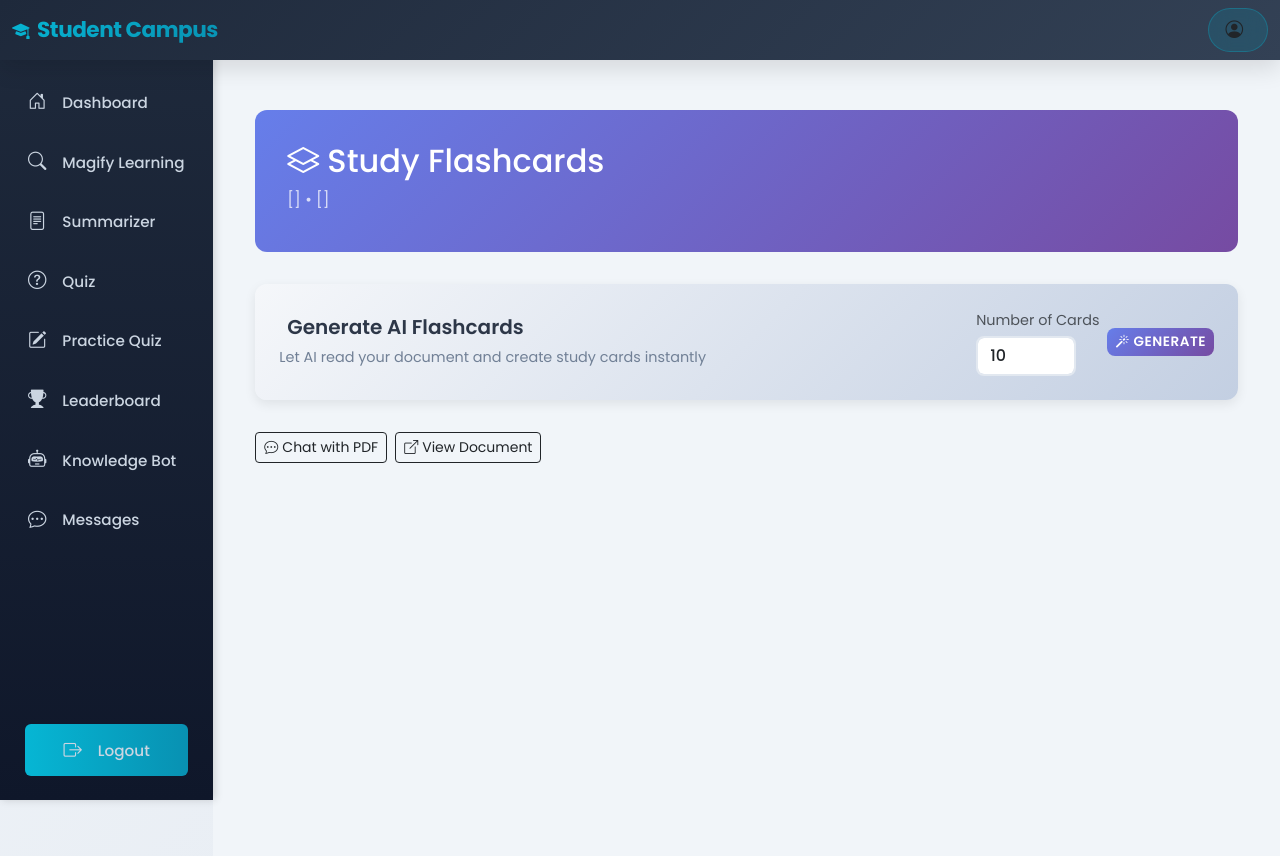
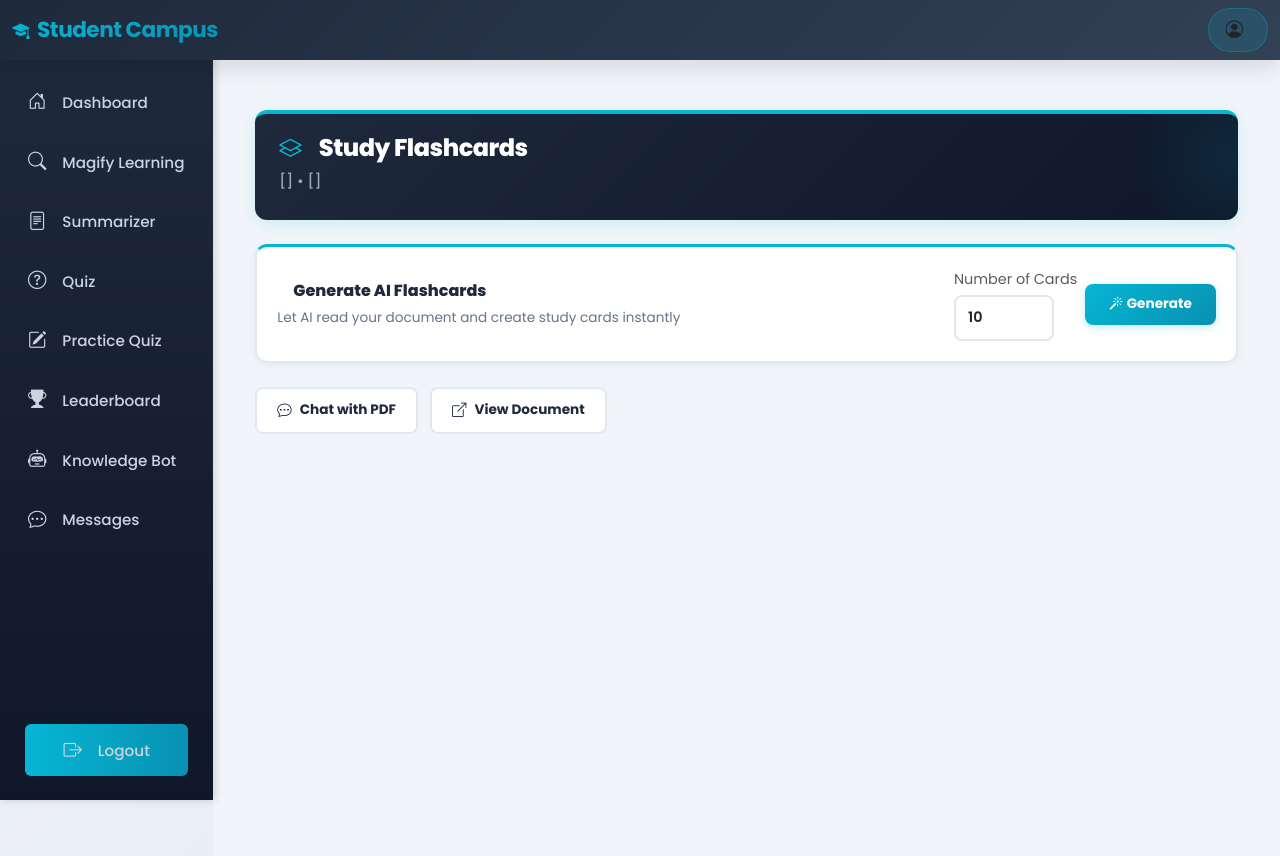
Before and after one commit to Roshan0909/LangChain-PDF-Processor, a Django app: template campus/templates/students/flashcards.html in a window 1280 px wide. Run offline with Django 5.2, Linux system fonts and the light colour scheme; the template is opened without the code that fills it: most values are stand-ins (such as "Sample title", 1, 10 or a date in 2020).

Commit message:
pdf chta and flashcards ui styles updated

```diff
--- a/campus/templates/students/flashcards.html
+++ b/campus/templates/students/flashcards.html
@@ -38,12 +38,12 @@
     <div id="status" class="alert alert-info d-none"></div>
 
     <!-- Action Buttons -->
-    <div class="mb-4 d-flex gap-2">
-        <a href="{% url 'pdf_chat' note.id %}" class="btn btn-outline-dark btn-sm">
-            <i class="bi bi-chat-dots me-1"></i>Chat with PDF
+    <div class="action-buttons">
+        <a href="{% url 'pdf_chat' note.id %}" class="btn-action">
+            <i class="bi bi-chat-dots"></i>Chat with PDF
         </a>
-        <a href="{{ note.pdf_file.url }}" class="btn btn-outline-dark btn-sm" target="_blank">
-            <i class="bi bi-box-arrow-up-right me-1"></i>View Document
+        <a href="{{ note.pdf_file.url }}" class="btn-action" target="_blank">
+            <i class="bi bi-box-arrow-up-right"></i>View Document
         </a>
     </div>
 
@@ -54,89 +54,144 @@
 <style>
 /* Header Section */
 .flashcard-header {
-    background: linear-gradient(135deg, #667eea 0%, #764ba2 100%);
+    background: linear-gradient(135deg, #1E293B 0%, #0F172A 100%);
+    border-top: 4px solid #06B6D4;
     color: white;
-    padding: 2rem;
-    border-radius: 12px;
-    margin-bottom: 2rem;
+    padding: 1.25rem 1.5rem;
+    border-radius: 0.75rem;
+    margin-bottom: 1.5rem;
+    box-shadow: 0 4px 16px rgba(6, 182, 212, 0.15);
+    position: relative;
+    overflow: hidden;
+}
+
+.flashcard-header::before {
+    content: '';
+    position: absolute;
+    top: -50%;
+    right: -10%;
+    width: 200px;
+    height: 200px;
+    background: radial-gradient(circle, rgba(6, 182, 212, 0.1) 0%, transparent 70%);
+    border-radius: 50%;
+    pointer-events: none;
+}
+
+.flashcard-header h2 {
+    font-size: 1.5rem;
+    font-weight: 800;
+    margin-bottom: 0.3rem;
+    display: flex;
+    align-items: center;
+    gap: 0.6rem;
+    letter-spacing: -0.5px;
+}
+
+.flashcard-header h2 i {
+    color: #06B6D4;
+    font-size: 1.4rem;
+}
+
+.flashcard-header p {
+    color: #cbd5e1;
+    font-size: 0.9rem;
+    margin: 0;
+    font-weight: 500;
 }
 
 /* Generate Controls */
 .generate-section {
-    background: linear-gradient(135deg, #f5f7fa 0%, #c3cfe2 100%);
-    border-radius: 12px;
-    padding: 1.5rem;
-    margin-bottom: 2rem;
-    box-shadow: 0 4px 12px rgba(0, 0, 0, 0.08);
+    background: white;
+    border: 2px solid #e2e8f0;
+    border-radius: 0.75rem;
+    padding: 1.25rem;
+    margin-bottom: 1.5rem;
+    box-shadow: 0 2px 8px rgba(0, 0, 0, 0.05);
+    border-top: 3px solid #06B6D4;
 }
 
 .generate-section h5 {
-    color: #2d3748;
-    font-weight: 600;
+    color: #1E293B;
+    font-weight: 800;
     margin-bottom: 0.5rem;
+    font-size: 1rem;
+    display: flex;
+    align-items: center;
+    gap: 0.5rem;
+}
+
+.generate-section h5 i {
+    color: #06B6D4;
+    font-size: 1.1rem;
 }
 
 .generate-section p {
-    color: #718096;
-    font-size: 0.9rem;
+    color: #64748B;
+    font-size: 0.85rem;
+    margin-bottom: 0;
 }
 
 /* Number Input */
 #numCards {
     border: 2px solid #e2e8f0;
-    border-radius: 8px;
-    font-weight: 500;
+    border-radius: 0.5rem;
+    font-weight: 600;
     transition: all 0.3s ease;
+    padding: 0.65rem 0.75rem;
+    font-size: 0.9rem;
 }
 
 #numCards:focus {
-    border-color: #667eea;
-    box-shadow: 0 0 0 3px rgba(102, 126, 234, 0.1);
+    outline: none;
+    border-color: #06B6D4;
+    box-shadow: 0 0 0 3px rgba(6, 182, 212, 0.1);
 }
 
 /* Generate Button */
 #generateBtn {
-    background: linear-gradient(135deg, #667eea 0%, #764ba2 100%);
+    background: linear-gradient(135deg, #06B6D4 0%, #0891B2 100%);
     border: none;
-    border-radius: 8px;
-    font-weight: 600;
+    border-radius: 0.5rem;
+    font-weight: 700;
     transition: all 0.3s ease;
-    text-transform: uppercase;
-    letter-spacing: 0.5px;
     font-size: 0.85rem;
+    padding: 0.65rem 1.5rem;
+    color: white;
+    box-shadow: 0 2px 8px rgba(6, 182, 212, 0.25);
 }
 
 #generateBtn:hover:not(:disabled) {
     transform: translateY(-2px);
-    box-shadow: 0 8px 16px rgba(102, 126, 234, 0.4);
+    box-shadow: 0 6px 16px rgba(6, 182, 212, 0.35);
 }
 
 #generateBtn:disabled {
-    opacity: 0.7;
+    opacity: 0.6;
     cursor: wait;
 }
 
 /* Status Alerts */
 .alert {
-    border-radius: 12px;
+    border-radius: 0.75rem;
     border: none;
-    font-weight: 500;
+    font-weight: 600;
     animation: slideIn 0.3s ease;
+    border-left: 4px solid #06B6D4;
 }
 
 .alert-info {
-    background-color: #dbeafe;
-    color: #1e40af;
+    background-color: #E0F2FE;
+    color: #0F766E;
 }
 
 .alert-success {
-    background-color: #dcfce7;
-    color: #15803d;
+    background-color: #DCFCE7;
+    color: #166534;
 }
 
 .alert-danger {
-    background-color: #fee2e2;
-    color: #b91c1c;
+    background-color: #FEE2E2;
+    color: #991B1B;
 }
 
 @keyframes slideIn {
@@ -148,6 +203,39 @@
         opacity: 1;
         transform: translateY(0);
     }
+}
+
+/* Action Buttons */
+.action-buttons {
+    display: flex;
+    gap: 0.75rem;
+    margin-bottom: 1.5rem;
+}
+
+.btn-action {
+    background: white;
+    border: 2px solid #e2e8f0;
+    color: #1E293B;
+    padding: 0.65rem 1.25rem;
+    border-radius: 0.5rem;
+    font-weight: 700;
+    font-size: 0.85rem;
+    cursor: pointer;
+    transition: all 0.3s;
+    text-decoration: none;
+    display: inline-flex;
+    align-items: center;
+    gap: 0.5rem;
+}
+
+.btn-action:hover {
+    border-color: #06B6D4;
+    color: #06B6D4;
+    box-shadow: 0 2px 8px rgba(6, 182, 212, 0.15);
+}
+
+.btn-action i {
+    font-size: 0.9rem;
 }
 
 /* Flashcard Container */
```
Also changed, not shown: other parts of campus/templates/students/flashcards.html (+26 -24 lines), campus/templates/students/pdf_chat.html (+340 -102 lines), campus/db.sqlite3.
